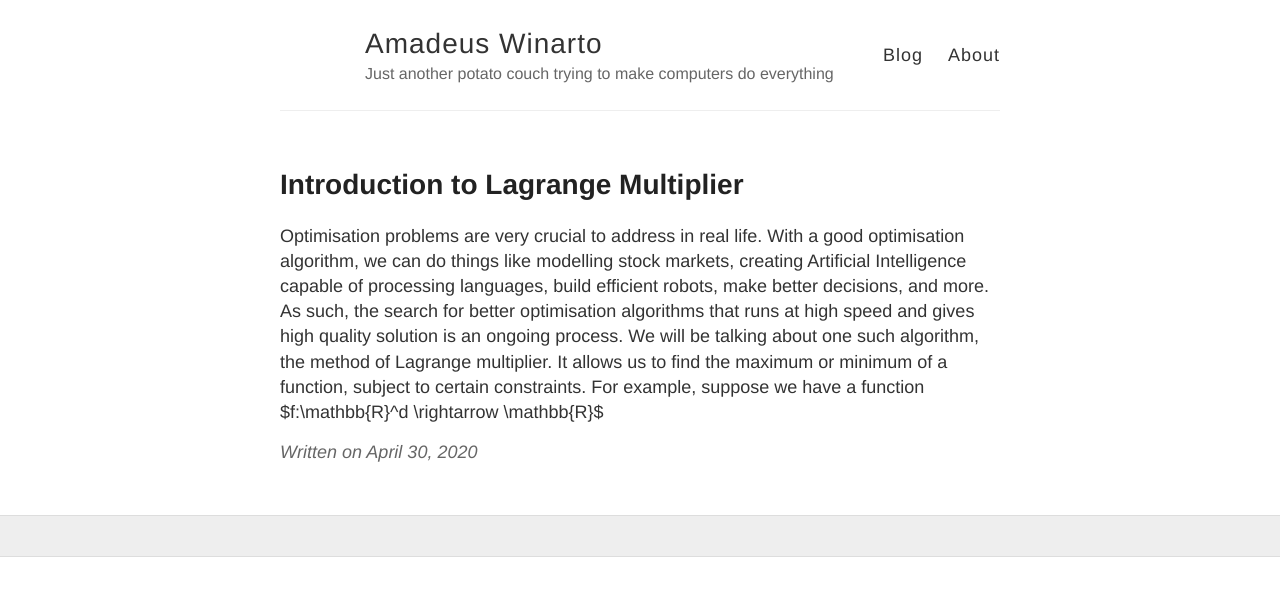
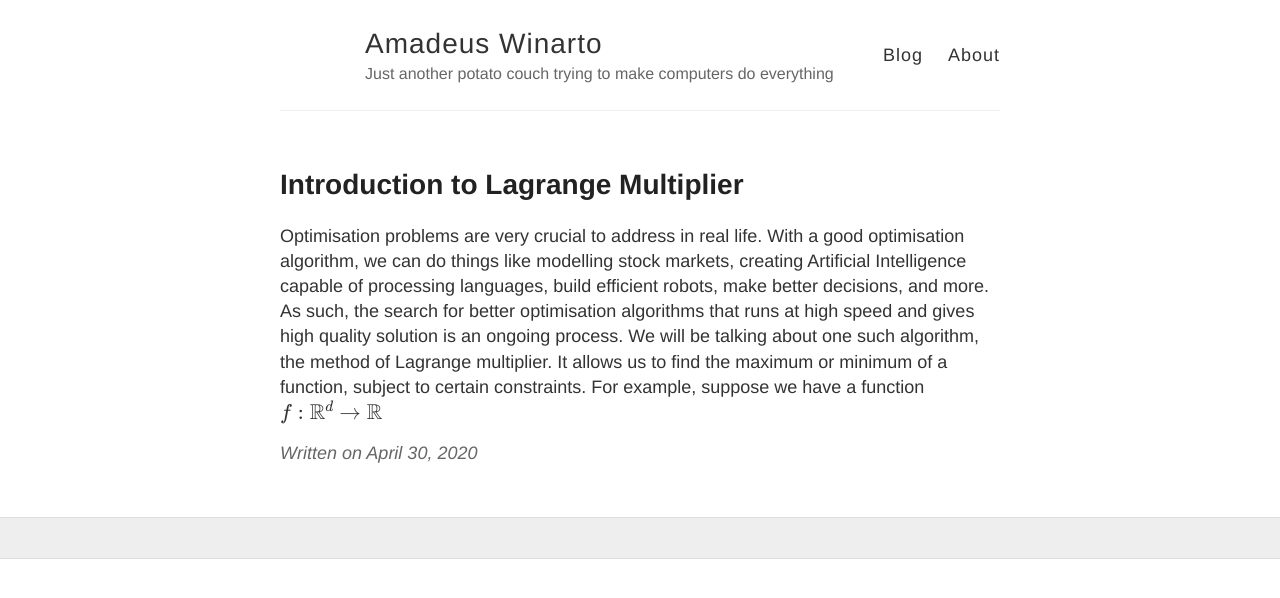
Before and after one commit to Amadeus-Winarto/amadeus-winarto.github.io, a Jekyll site: the page built from _posts/2020-04-30-Test.md, in a window 1280 px wide. Shown: the top 598 px of the page. Built offline with Jekyll 4.4.1, drawn with Linux system fonts in a browser that asks for light colours; formulas are drawn with MathJax 3.

```diff
--- a/_posts/2020-04-30-Test.md
+++ b/_posts/2020-04-30-Test.md
@@ -10,4 +10,4 @@ layout: posts
 
 
 # Introduction to Lagrange Multiplier
-Optimisation problems are very crucial to address in real life. With a good optimisation algorithm, we can do things like modelling stock markets, creating Artificial Intelligence capable of processing languages, build efficient robots, make better decisions, and more. As such, the search for better optimisation algorithms that runs at high speed and gives high quality solution is an ongoing process. We will be talking about one such algorithm, the method of Lagrange multiplier. It allows us to find the maximum or minimum of a function, subject to certain constraints. For example, suppose we have a function $f:\mathbb{R}^d \rightarrow \mathbb{R}$
+Optimisation problems are very crucial to address in real life. With a good optimisation algorithm, we can do things like modelling stock markets, creating Artificial Intelligence capable of processing languages, build efficient robots, make better decisions, and more. As such, the search for better optimisation algorithms that runs at high speed and gives high quality solution is an ongoing process. We will be talking about one such algorithm, the method of Lagrange multiplier. It allows us to find the maximum or minimum of a function, subject to certain constraints. For example, suppose we have a function $$f:\mathbb{R}^d \rightarrow \mathbb{R}$$
```
